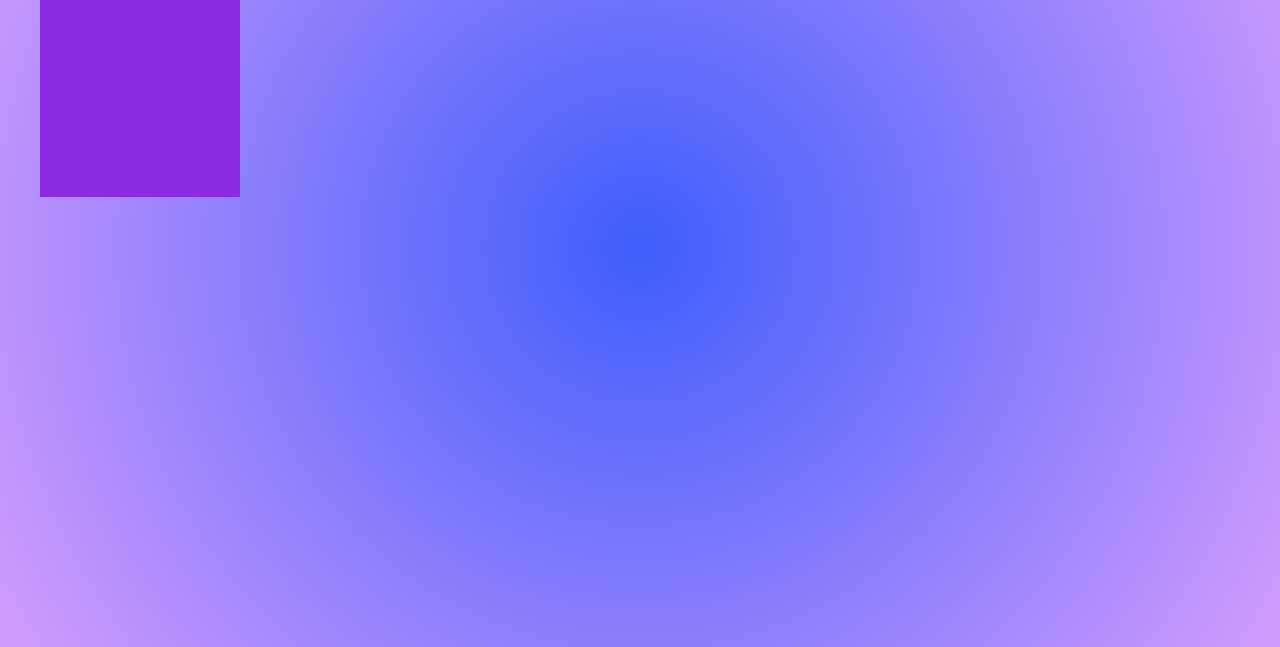
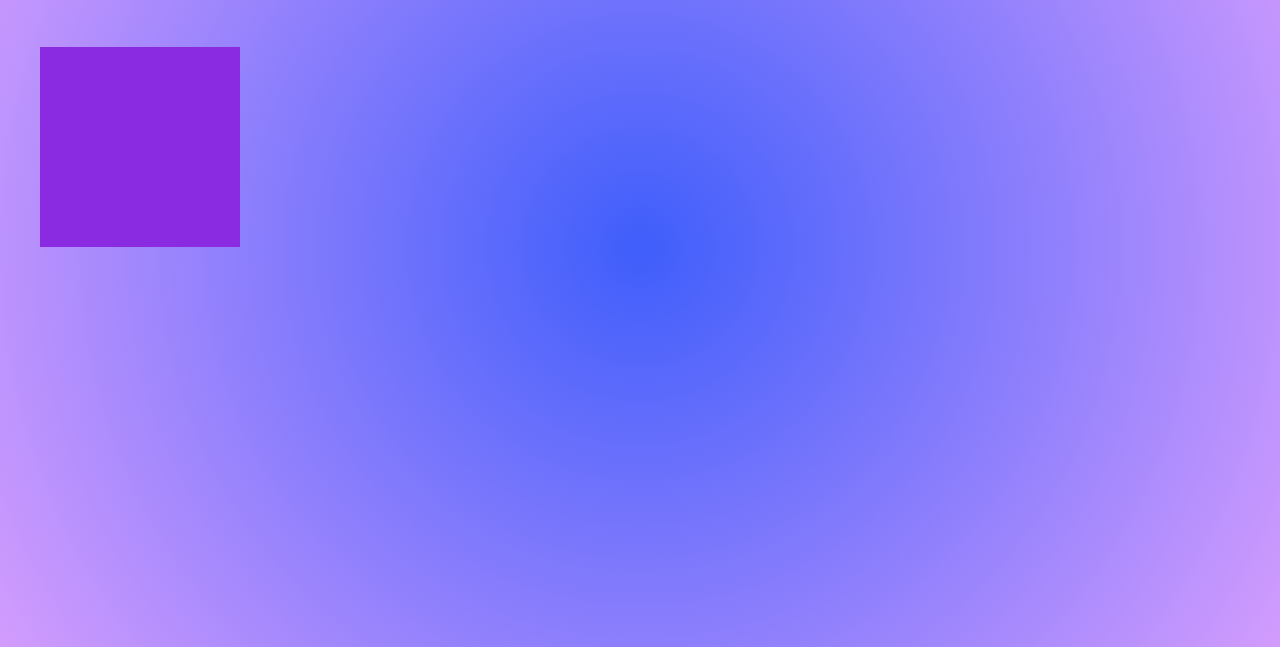
Before and after one commit to asbhogal/JavaScript-Reaction-Tester-Project, a plain HTML site: page index.html in a window 1280 px wide. Shown: the part 153-800 px from the top of the page. Drawn offline with Linux system fonts and the light colour scheme.

Commit message:
added scripting

```diff
--- a/script.js
+++ b/script.js
@@ -1,4 +1,5 @@
 var start = new Date().getTime();   // DECLARE AND INITIALISE A VARIABLE WITH THE TIME TAKEN FOR THE PAGE TO LOAD, IN ms (SINCE CODE AT THE BEGINNING IS NATURALLY PARSED ON PAGE LOAD, UNLESS INSIDE AN EVENT LISTENER/FUNCTION)
+document.getElementById("shape").style.top = "50px";    // PLACING HERE ENSURES IT STARTS FROM 50px
 
 function makeShapeAppear() {
     document.getElementById("shape").style.display = "block";
--- a/style.scss
+++ b/style.scss
@@ -27,5 +27,6 @@
         height: 200px;
         background-color: blueviolet;
         display: none;
+        position: relative;         /* This position must be set in order for JavaScript to set the locations of the TOP and LEFT properties */
     }
 }
```
Also changed, not shown: dist/style.css, 1 other file.
